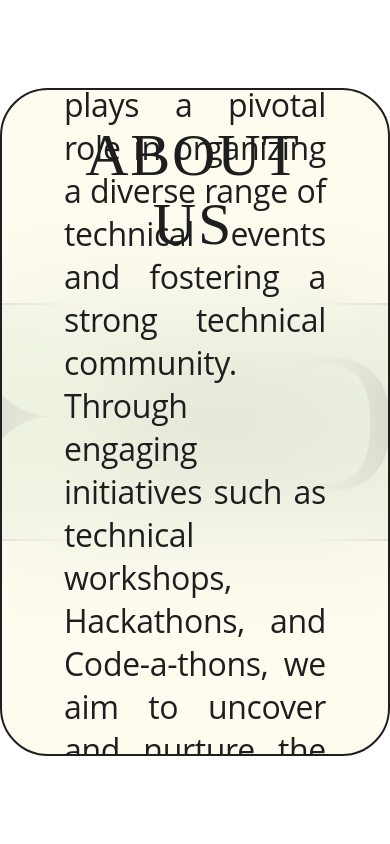
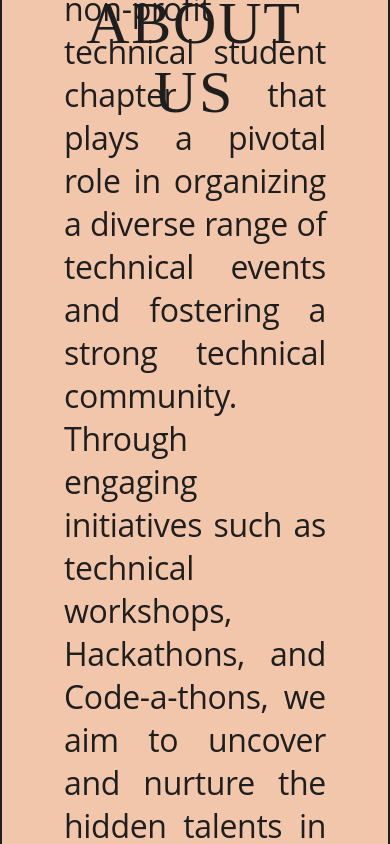
Before and after one commit to MahirKaushik/Horizon_2024-25, a React (Vite) app: page / in a window 390 px wide. Built offline with nearby package versions, Linux system fonts and the light colour scheme.

Commit message:
obile layout

```diff
--- a/src/components/FrameComponent.jsx
+++ b/src/components/FrameComponent.jsx
@@ -8,12 +8,12 @@
       <div
         className={`[backdrop-filter:blur(50px)] rounded-[48px] bg-[rgba(254,251,236,0.8)] border-[#1e1e1e] border-[2px] border-solid box-border w-[853px] overflow-hidden flex flex-col items-start justify-start py-[64px] px-[62px] gap-[24px] max-w-full z-[1] text-center text-[60px] text-[#1e1e1e] font-['ITC_Tiffany_Std'] hover:bg-[#F2C6AB]`}
       >
-        <div className="self-stretch flex flex-row items-start justify-start py-[0px] pl-[16px] pr-[20px] box-border max-w-full">
-          <h2 className="m-[0px] h-[72px] flex-1 relative text-inherit tracking-[0.03em] uppercase font-normal font-[inherit] flex items-center justify-center max-w-full mq450:text-[36px] mq767:text-[48px]">
+        <div className="self-stretch flex flex-row items-start justify-start py-[0px] pl-[0px] lg:pl-[16px] pr-[2px] lg:pr-[20px] box-border max-w-full">
+          <h2 className="lg:m-[0px] lg:h-[72px] w-[226px] flex-1 relative text-inherit tracking-[0.03em] uppercase font-normal font-[inherit] flex items-center justify-center max-w-full mq450:text-[36px] mq767:text-[48px]">
             ABOUT US
           </h2>
         </div>
-        <div className="self-stretch h-[440px] relative text-[32px] tracking-[-0.01em] font-['Open_Sans'] text-justify flex items-center mq450:text-[19px] mq767:text-[26px]">
+        <div className="self-stretch h-[704px] lg:h-[440px] relative text-[32px] tracking-[-0.01em] font-['Open_Sans'] text-justify flex items-center mq450:text-[19px] mq767:text-[26px]">
           The Indian Society for Technical Education is a non-profit technical
           student chapter that plays a pivotal role in organizing a diverse
           range of technical events and fostering a strong technical community.
@@ -25,6 +25,7 @@
       </div>
     </div>
 
+
   );
 };
 
--- a/src/components/FrameComponent1.jsx
+++ b/src/components/FrameComponent1.jsx
@@ -31,11 +31,11 @@
       className={`flex items-center justify-center min-h-screen ${className}`}
     >
       <section
-        className={`relative overflow-hidden w-full h-[238px] bg-[#b5ddc2] border-[#1e1e1e] border-[2px] border-solid`}
+        className={`relative overflow-hidden w-full h-[238px] bg-[#b5ddc2] border-[#1e1e1e] border-[1.8px] lg:border-[2px] border-solid`}
         style={{ zIndex: -1 }}
       >
         <div className="flex items-center whitespace-nowrap animate-slide">
-          <span className="inline-block uppercase text-[#1e1e1e] text-[198.4px] font-['ITC_Tiffany_Std'] mq450:text-[79px] mq767:text-[79px]">
+          <span className="inline-block uppercase text-[#1e1e1e] text-[198.4px] font-['ITC_Tiffany_Std'] mq450:text-[79px] lg:mq450:text-[79px]  mq767:text-[79px] lg:mq767:text-[73px]">
             ✦ HORIZON’24 ✦ HORIZON’24 ✦ HORIZON’24 ✦ HORIZON’24 ✦ HORIZON’24 ✦ HORIZON’24
           </span>
         </div>
```
